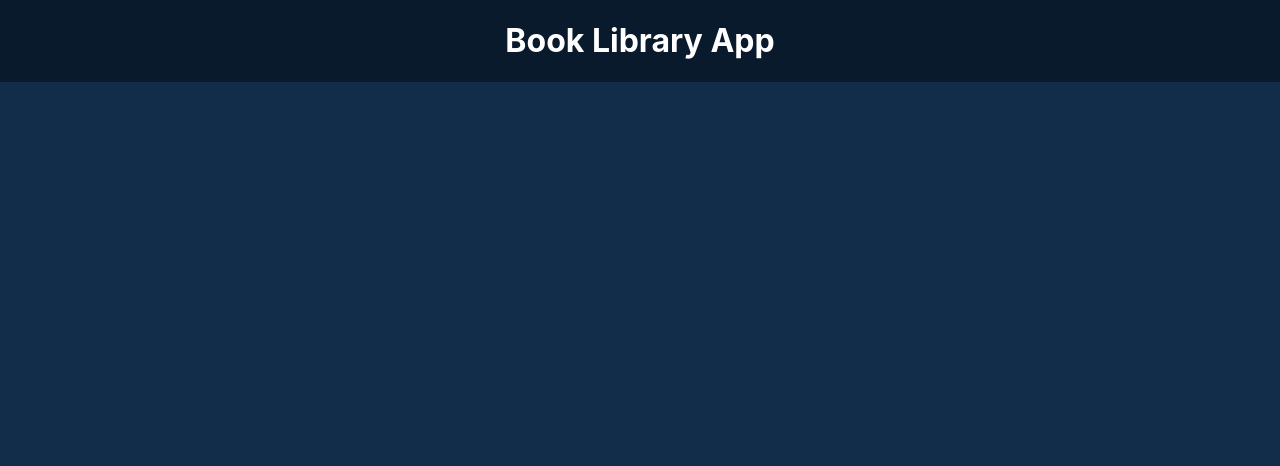
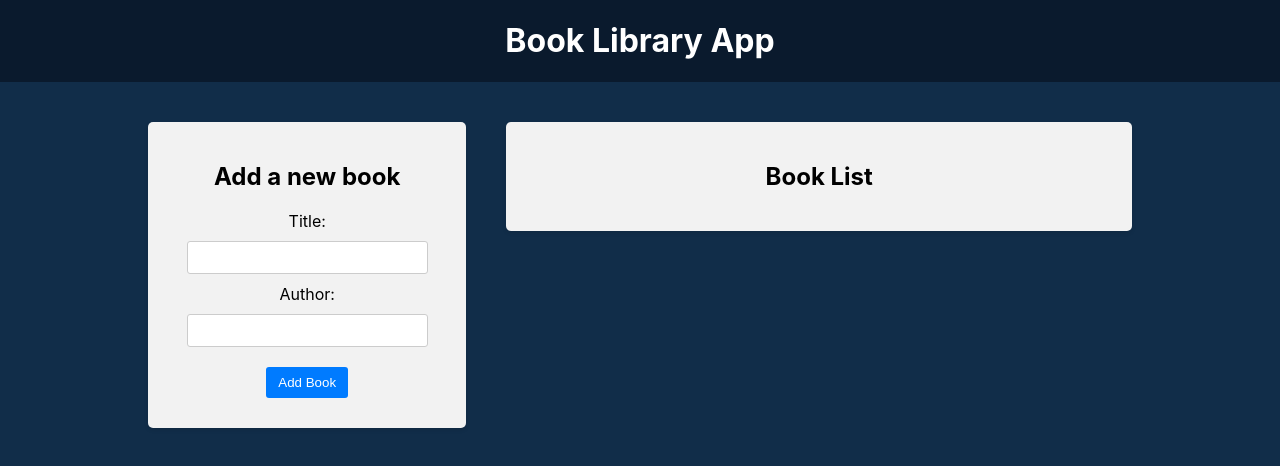
Before and after one commit to mrAleksss/30-react-redux, a React (Create React App) app in the folder frontend/: page / in a window 1280 px wide. Shown: the top 466 px of the page. Built offline with nearby package versions, Linux system fonts and the light colour scheme.

Commit message:
Added BookForm, BookList and Filter components

```diff
--- a/frontend/src/App.js
+++ b/frontend/src/App.js
@@ -1,3 +1,6 @@
+import BookList from './components/BookList/BookList'
+import BookForm from './components/BookForm/BookForm'
+import Filter from './components/Filter/Filter'
 import './App.css'
 
 function App() {
@@ -6,6 +9,15 @@
       <header className="app-header">
         <h1>Book Library App</h1>
       </header>
+      <main className="app-main">
+        <div className="app-left-column">
+          <BookForm />
+        </div>
+        <div className="app-right-column">
+          {/* <Filter /> */}
+          <BookList />
+        </div>
+      </main>
     </div>
   )
 }
--- /dev/null
+++ b/frontend/src/components/BookForm/BookForm.css
@@ -0,0 +1,48 @@
+.book-form {
+  width: 100%;
+}
+
+.book-form label {
+  display: block;
+  width: 100%;
+  text-align: center;
+  margin-bottom: 10px;
+}
+
+.book-form input {
+  width: 80%;
+  padding: 8px;
+  margin-bottom: 10px;
+  border: 1px solid #ccc;
+  border-radius: 3px;
+}
+
+.book-form button {
+  background-color: #007bff;
+  color: #fff;
+  padding: 8px 12px;
+  border: none;
+  border-radius: 3px;
+  cursor: pointer;
+  margin: 10px;
+  transition: background-color 0.3s ease;
+}
+
+.book-form button:hover {
+  background-color: #0056b3;
+}
+
+.book-form .spinner {
+  animation: spinner 1s infinite linear;
+  margin-left: 10px;
+}
+
+@keyframes spinner {
+  from {
+    transform: rotate(0deg);
+  }
+
+  to {
+    transform: rotate(360deg);
+  }
+}
--- /dev/null
+++ b/frontend/src/components/BookForm/BookForm.js
@@ -0,0 +1,47 @@
+import { useState } from 'react'
+import './BookForm.css'
+
+const BookForm = () => {
+  const [title, setTitle] = useState('')
+  const [author, setAuthor] = useState('')
+
+  const handleSubmit = (e) => {
+    e.preventDefault()
+
+    if (title && author) {
+      // dispatch action
+      console.log(title, author)
+      setTitle('')
+      setAuthor('')
+    }
+  }
+
+  return (
+    <div className="app-block book-form">
+      <h2>Add a new book</h2>
+      <form onSubmit={handleSubmit}>
+        <div>
+          <label htmlFor="title">Title: </label>
+          <input
+            type="text"
+            id="title"
+            value={title}
+            onChange={(e) => setTitle(e.target.value)}
+          />
+        </div>
+        <div>
+          <label htmlFor="author">Author: </label>
+          <input
+            type="text"
+            id="author"
+            value={author}
+            onChange={(e) => setAuthor(e.target.value)}
+          />
+        </div>
+        <button type="submit">Add Book</button>
+      </form>
+    </div>
+  )
+}
+
+export default BookForm
--- /dev/null
+++ b/frontend/src/components/BookList/BookList.css
@@ -0,0 +1,61 @@
+.book-list ul {
+  padding: 0;
+  margin: 20px -20px;
+  list-style: none;
+}
+
+.book-list li {
+  display: flex;
+  justify-content: space-between;
+  align-items: center;
+  width: auto;
+  padding: 10px 20px;
+  border-bottom: 1px solid #ccc;
+  background-color: #fff;
+  list-style-type: none;
+}
+
+.book-list li:nth-child(even) {
+  background-color: #f2f2f2;
+}
+
+.book-list li:hover {
+  background-color: #dbe4f8;
+}
+
+.book-list button {
+  background-color: #fff;
+  color: red;
+  border: 1px solid red;
+  padding: 8px 12px;
+  border-radius: 3px;
+  cursor: pointer;
+  transition: background-color 0.3s ease;
+}
+
+.book-list button:hover {
+  background-color: #fdd;
+}
+
+.book-list .highlight {
+  background-color: #ff0;
+}
+
+.book-list .book-info {
+  flex: 1;
+  text-align: left;
+}
+
+.book-list .book-actions {
+  display: flex;
+  align-items: center;
+}
+
+.book-list .star-icon {
+  width: 24px;
+  height: 24px;
+  margin: 0 20px;
+  cursor: pointer;
+  transition: color 0.3s ease;
+  color: #fca510;
+}
--- /dev/null
+++ b/frontend/src/components/BookList/BookList.js
@@ -0,0 +1,11 @@
+import './BookList.css'
+
+const BookList = () => {
+  return (
+    <div className="app-block book-list">
+      <h2>Book List</h2>
+    </div>
+  )
+}
+
+export default BookList
--- /dev/null
+++ b/frontend/src/components/Filter/Filter.css
@@ -0,0 +1,50 @@
+.filter-row {
+  display: flex;
+  justify-content: space-between;
+  align-items: center;
+}
+
+.filter-group {
+  flex: 1;
+  text-align: center;
+}
+
+.filter input[type='text'] {
+  width: 80%;
+  padding: 8px;
+  border: 1px solid #ccc;
+  border-radius: 3px;
+}
+
+.filter button {
+  background-color: #007bff;
+  color: #fff;
+  padding: 8px 12px;
+  border: none;
+  border-radius: 3px;
+  cursor: pointer;
+  margin: 10px;
+  transition: background-color 0.3s ease;
+}
+
+.filter button:hover {
+  background-color: #0056b3;
+}
+
+@media screen and (max-width: 1024px) {
+  .filter-row {
+    flex-direction: column;
+    align-items: stretch;
+  }
+
+  .filter-group {
+    width: 100%;
+    margin: auto;
+    margin-bottom: 10px;
+  }
+
+  .filter button {
+    margin: 10px auto 0;
+    max-width: 50%;
+  }
+}
--- /dev/null
+++ b/frontend/src/components/Filter/Filter.js
@@ -0,0 +1,11 @@
+import './Filter.css'
+
+const Filter = () => {
+  return (
+    <div className="app-block filter">
+      <h2>Filters</h2>
+    </div>
+  )
+}
+
+export default Filter
```
